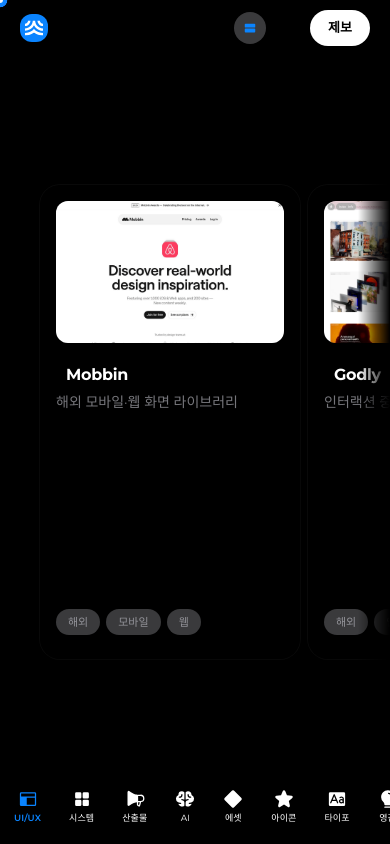
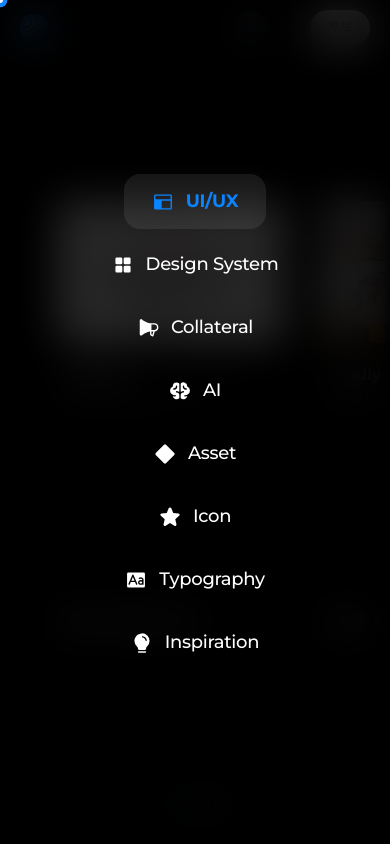
Before and after one commit to kunjoo0621/durumi-ref, a Next.js app: page / in a window 390 px wide. Both pictures are taken after a click on the button "UI/UX". Built offline with nearby package versions, Linux system fonts and the light colour scheme; a web font is replaced by a local one.

Commit message:
feat: mobile floating menu for category navigation

```diff
--- a/src/components/ReferenceHub.tsx
+++ b/src/components/ReferenceHub.tsx
@@ -317,37 +317,12 @@
   );
 }
 
-/* ─── Mobile Tab Item (iOS style) ─── */
-function MobileTabItem({ cat, isActive, onClick }: { cat: Category; isActive: boolean; onClick: (id: string) => void }) {
-  const Icon = CATEGORY_ICONS[cat.id];
-  return (
-    <button
-      onClick={() => onClick(cat.id)}
-      aria-label={cat.label}
-      className="flex shrink-0 flex-col items-center justify-center gap-0.5 border-none"
-      style={{
-        background: "transparent",
-        cursor: "pointer",
-        fontFamily: "inherit",
-        padding: "8px 14px",
-        minHeight: 48,
-        color: isActive ? cat.color : "var(--color-gray-1)",
-        transition: "color 0.2s",
-      }}
-    >
-      {Icon && <Icon size={20} weight="fill" />}
-      <span style={{
-        fontSize: 9,
-        fontWeight: isActive ? 600 : 400,
-        letterSpacing: 0.1,
-      }}>{cat.shortLabel}</span>
-    </button>
-  );
-}
-
-/* ─── Dock Bar (desktop: macOS magnification / mobile: iOS tab bar) ─── */
+/* ─── Dock Bar (desktop: macOS magnification / mobile: floating menu) ─── */
 function DockBar({ categories: cats, activeTab, onTabChange }: { categories: Category[]; activeTab: string; onTabChange: (id: string) => void }) {
   const [hoveredIdx, setHoveredIdx] = useState<number | null>(null);
+  const [mobileMenuOpen, setMobileMenuOpen] = useState(false);
+  const activeCat = cats.find((c) => c.id === activeTab);
+  const ActiveIcon = activeCat ? CATEGORY_ICONS[activeCat.id] : null;
 
   const getScale = (index: number) => {
     if (hoveredIdx === null) return 1;
@@ -358,16 +333,80 @@
     return 1;
   };
 
+  const handleMobileSelect = (id: string) => {
+    onTabChange(id);
+    setMobileMenuOpen(false);
+  };
+
   return (
     <>
-      {/* Mobile: iOS tab bar */}
-      <div className="safe-bottom absolute inset-x-0 bottom-0 z-10 sm:hidden"
-        style={{ borderTop: "1px solid var(--glass-border)", background: "var(--glass-bg-strong)", backdropFilter: "var(--glass-blur)", WebkitBackdropFilter: "var(--glass-blur)" }}>
-        <div className="hide-scrollbar flex items-center overflow-x-auto">
-          {cats.map((cat) => (
-            <MobileTabItem key={cat.id} cat={cat} isActive={activeTab === cat.id} onClick={onTabChange} />
-          ))}
-        </div>
+      {/* Mobile: floating button + fullscreen menu */}
+      <div className="sm:hidden">
+        {/* Floating pill button */}
+        <button
+          onClick={() => setMobileMenuOpen(true)}
+          className="safe-bottom fixed inset-x-0 bottom-0 z-20 mx-auto mb-5 flex w-fit items-center gap-2 border-none"
+          style={{
+            padding: "10px 20px",
+            borderRadius: 999,
+            background: "var(--glass-bg-strong)",
+            backdropFilter: "var(--glass-blur)",
+            WebkitBackdropFilter: "var(--glass-blur)",
+            border: "1px solid var(--glass-border)",
+            boxShadow: "0 4px 24px rgba(0,0,0,0.4)",
+            cursor: "pointer",
+            fontFamily: "inherit",
+            color: activeCat?.color || "var(--color-label)",
+          }}
+        >
+          {ActiveIcon && <ActiveIcon size={16} weight="fill" />}
+          <span style={{ fontSize: 13, fontWeight: 600, color: "var(--color-label)" }}>{activeCat?.shortLabel}</span>
+        </button>
+
+        {/* Fullscreen overlay menu */}
+        {mobileMenuOpen && (
+          <div
+            className="fixed inset-0 z-50 flex flex-col items-center justify-center"
+            style={{
+              background: "rgba(0,0,0,0.85)",
+              backdropFilter: "blur(20px)",
+              WebkitBackdropFilter: "blur(20px)",
+              animation: "fade-up 0.25s cubic-bezier(.16,1,.3,1)",
+            }}
+            onClick={() => setMobileMenuOpen(false)}
+          >
+            <nav className="flex flex-col items-center gap-2">
+              {cats.map((cat, i) => {
+                const Icon = CATEGORY_ICONS[cat.id];
+                const isActive = activeTab === cat.id;
+                return (
+                  <button
+                    key={cat.id}
+                    onClick={(e) => { e.stopPropagation(); handleMobileSelect(cat.id); }}
+                    className="flex items-center gap-3 border-none"
+                    style={{
+                      padding: "14px 28px",
+                      borderRadius: 16,
+                      background: isActive ? "rgba(255,255,255,0.08)" : "transparent",
+                      cursor: "pointer",
+                      fontFamily: "inherit",
+                      color: isActive ? cat.color : "var(--color-label-2)",
+                      fontSize: 18,
+                      fontWeight: isActive ? 700 : 500,
+                      letterSpacing: -0.3,
+                      animation: "fade-up 0.3s cubic-bezier(.16,1,.3,1) backwards",
+                      animationDelay: `${i * 40}ms`,
+                      transition: "color 0.2s",
+                    }}
+                  >
+                    {Icon && <Icon size={22} weight="fill" />}
+                    {cat.label}
+                  </button>
+                );
+              })}
+            </nav>
+          </div>
+        )}
       </div>
 
       {/* Desktop: glassmorphism dock */}
```
